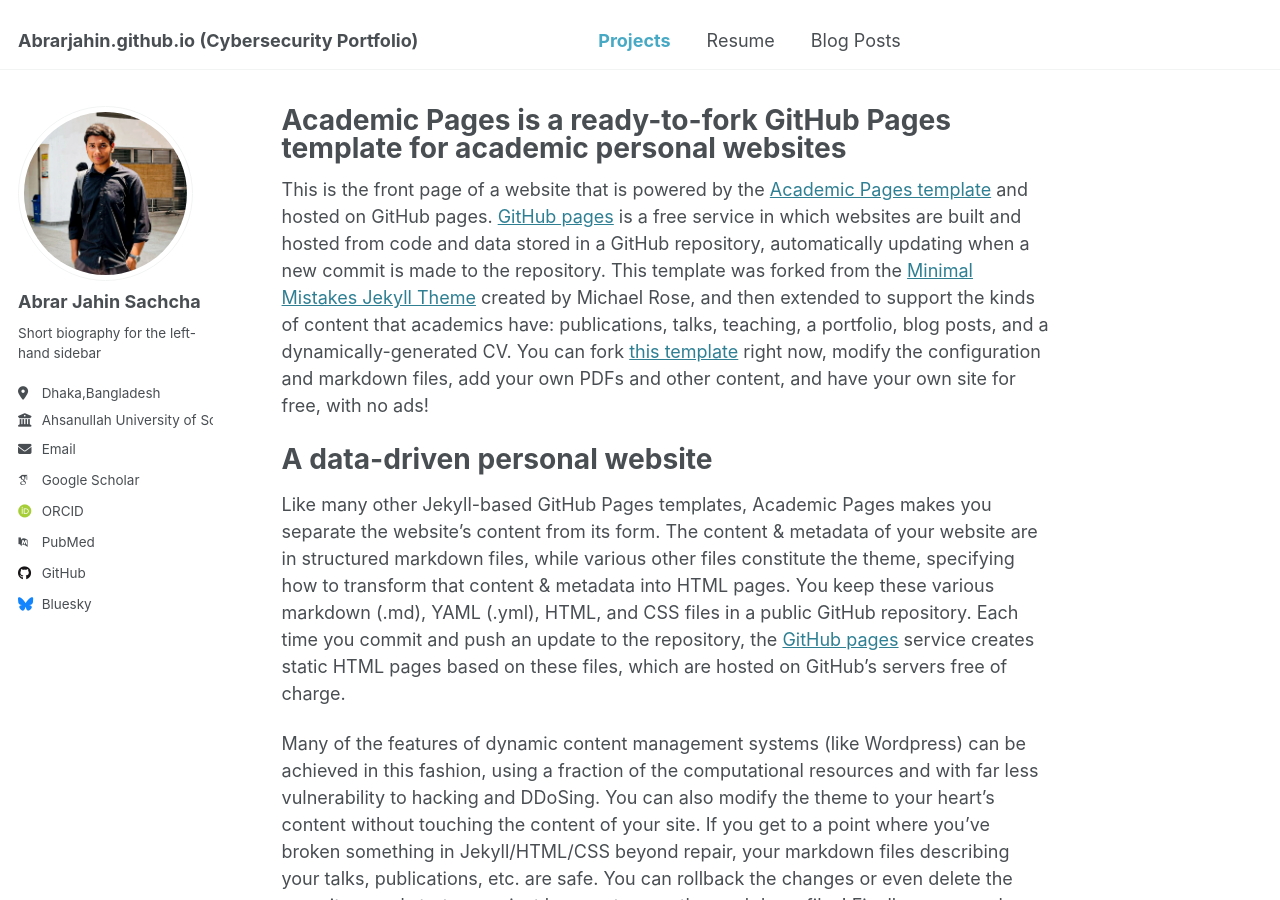
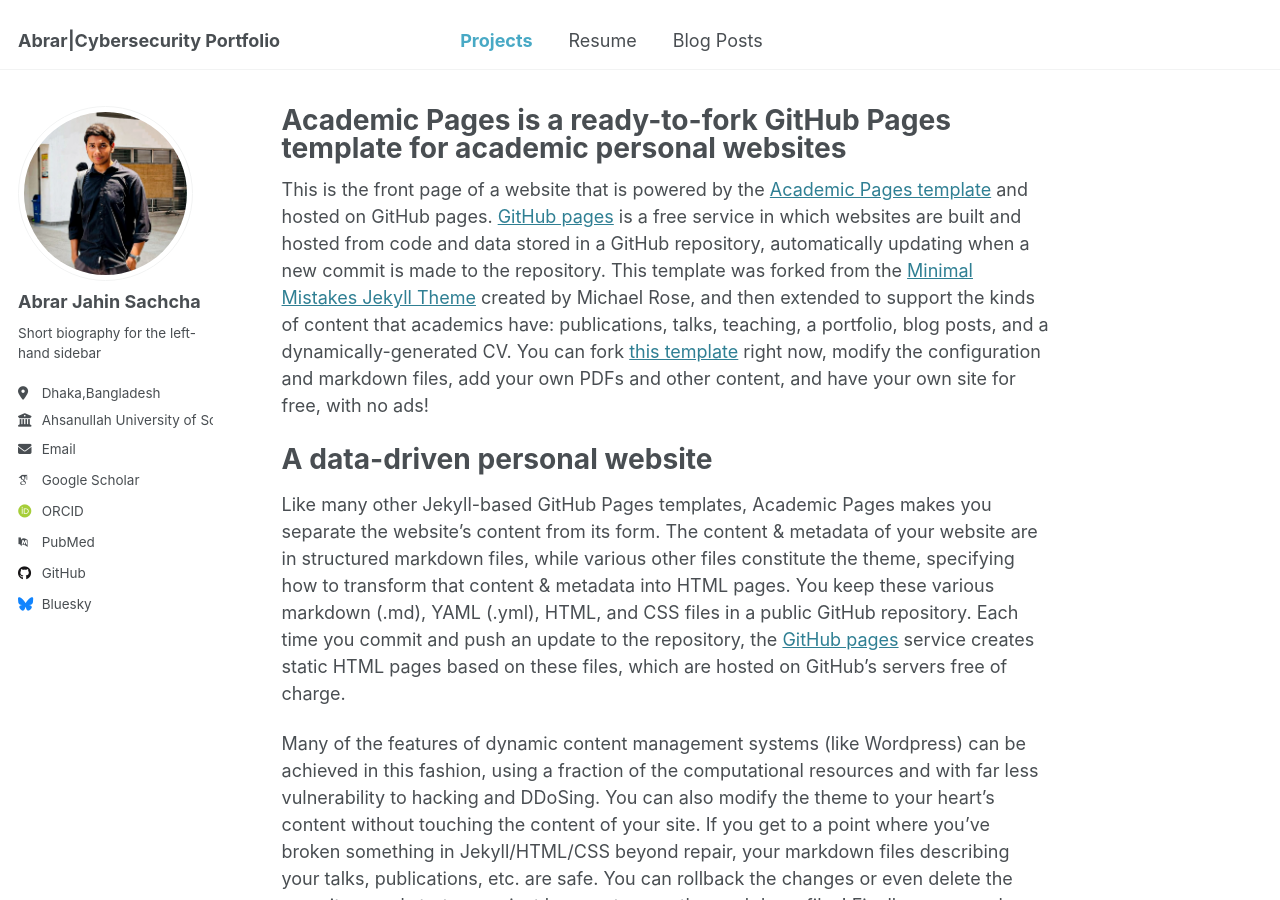
Before and after one commit to AbrarJahin7/cyberportfolio.github.io, a Jekyll site: the page built from _pages/about.md, in a window 1280 px wide and 900 px high. Built offline with Jekyll 4.4.1, drawn with Linux system fonts in a browser that asks for light colours; some web fonts are replaced.

Commit message:
Update _config.yml

```diff
--- a/_config.yml
+++ b/_config.yml
@@ -9,7 +9,7 @@
 # Basic Site Settings
 locale                   : "en-US"
 site_theme               : "default"
-title                    : "Abrarjahin.github.io\n(Cybersecurity Portfolio)"
+title                    : "Abrar|Cybersecurity Portfolio"
 
 title_separator          : "-"
 name                     : &name "Your Name"
```
